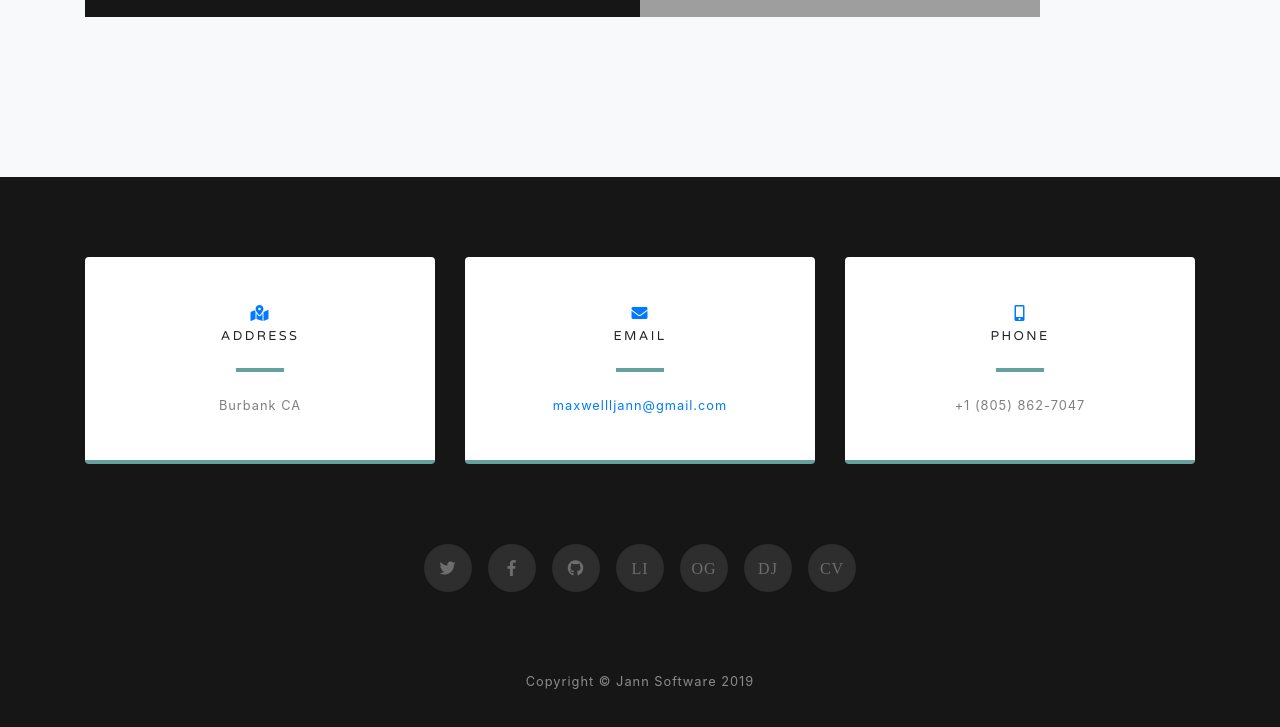
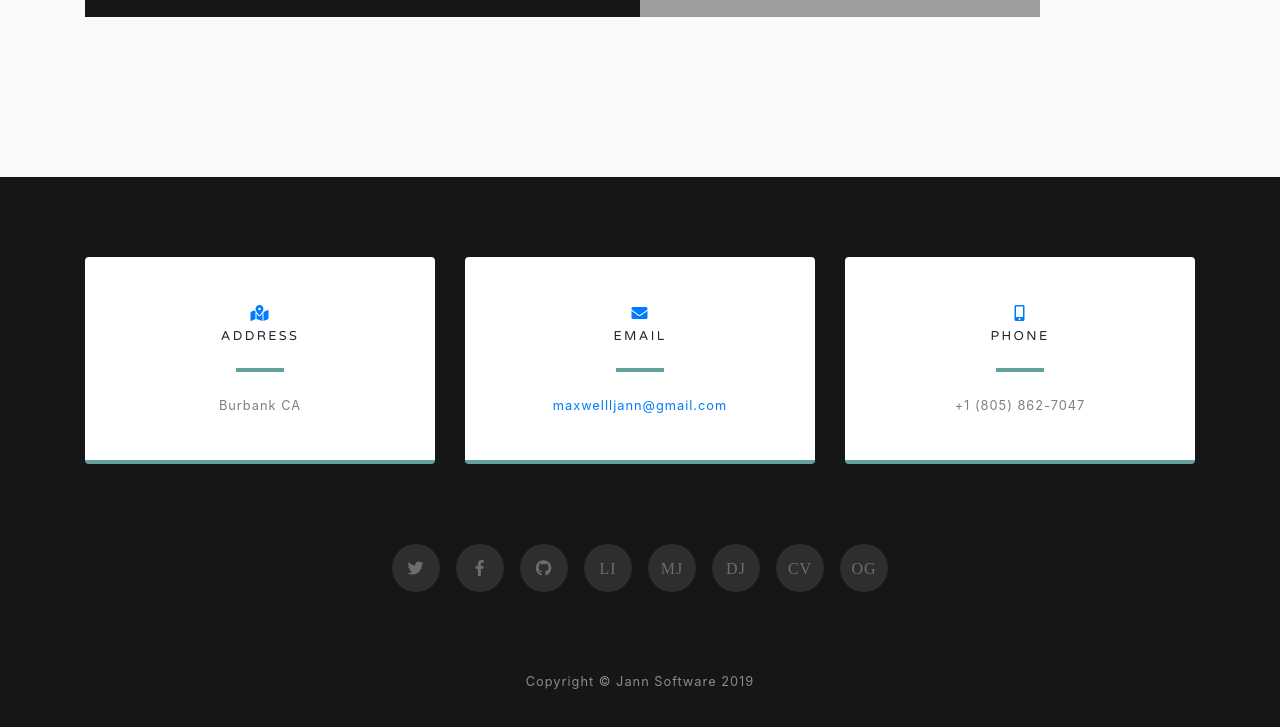
Before and after one commit to codejoy-wins/codejoy-wins.github.ioNull3, a website with bundled scripts: page index.html in a window 1280 px wide. Shown: the part 3653-4380 px from the top of the page. Built offline with nearby package versions, Linux system fonts and the light colour scheme; grey boxes are pictures that could not be loaded.

Commit message:
linked to old portfolio
switched names of links and paths

```diff
--- a/index.html
+++ b/index.html
@@ -217,13 +217,16 @@
             <i class="fab featured-text">LI</i>
           </a>
           <a href="https://www.maxjann.com/" class="mx-2">
-            <i class="fab featured-text">OG</i>
+            <i class="fab featured-text">MJ</i>
           </a>
           <a href="https://pensive-lumiere-228b4a.netlify.com/alien.html" class="mx-2">
             <i class="fab featured-text">DJ</i>
           </a>
           <a href="https://docs.google.com/document/d/1mQzoxGCvjgC9mTTLTStEfh_nOdcLHX48EyX-f9WLQMc/edit?usp=sharing" class="mx-2">
             <i class="fab featured-text">CV</i>
+          </a>
+          <a href="https://determined-ardinghelli-657d6e.netlify.com/" class="mx-2">
+            <i class="fab featured-text">OG</i>
           </a>
         </div>
 
```
